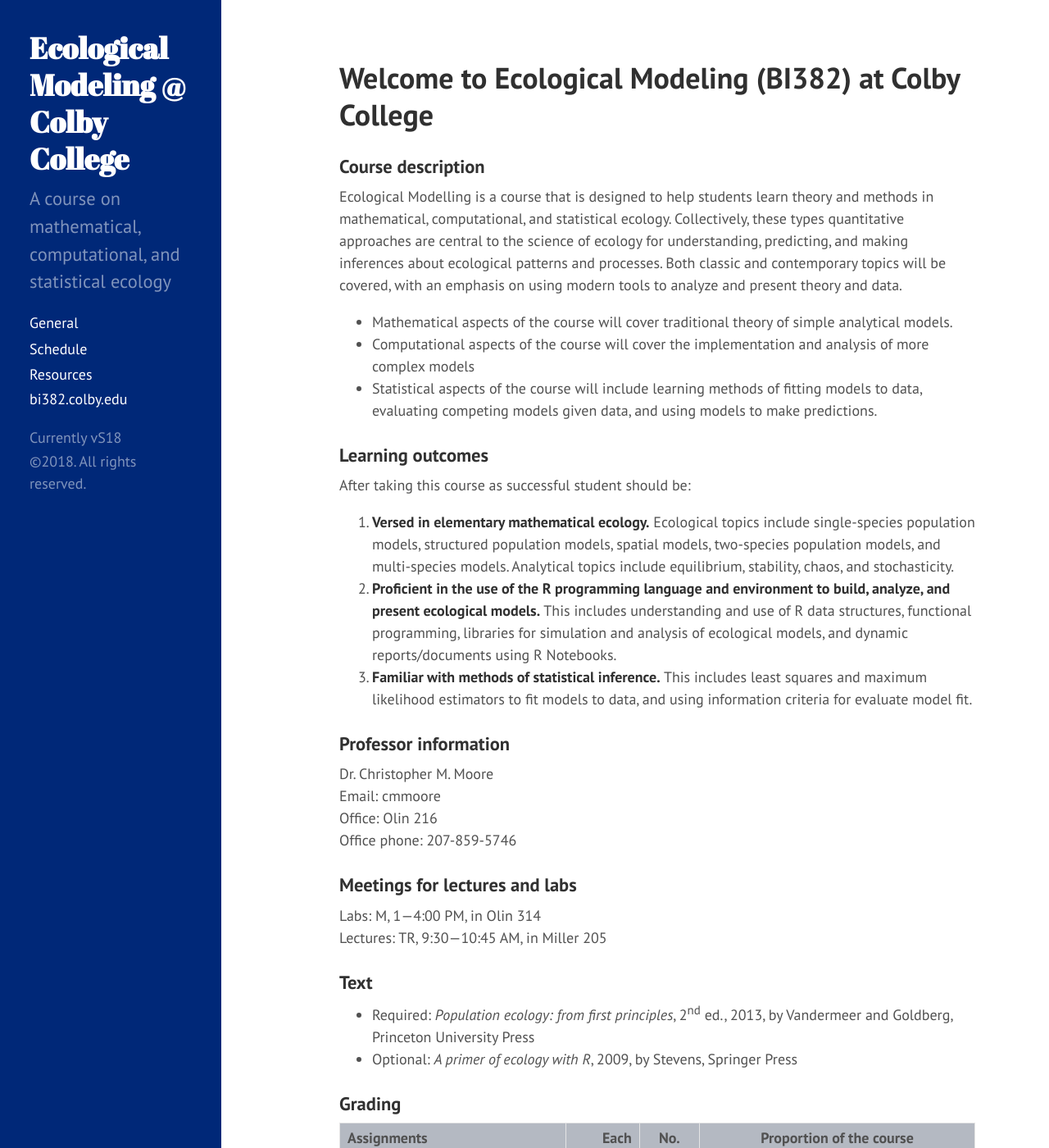
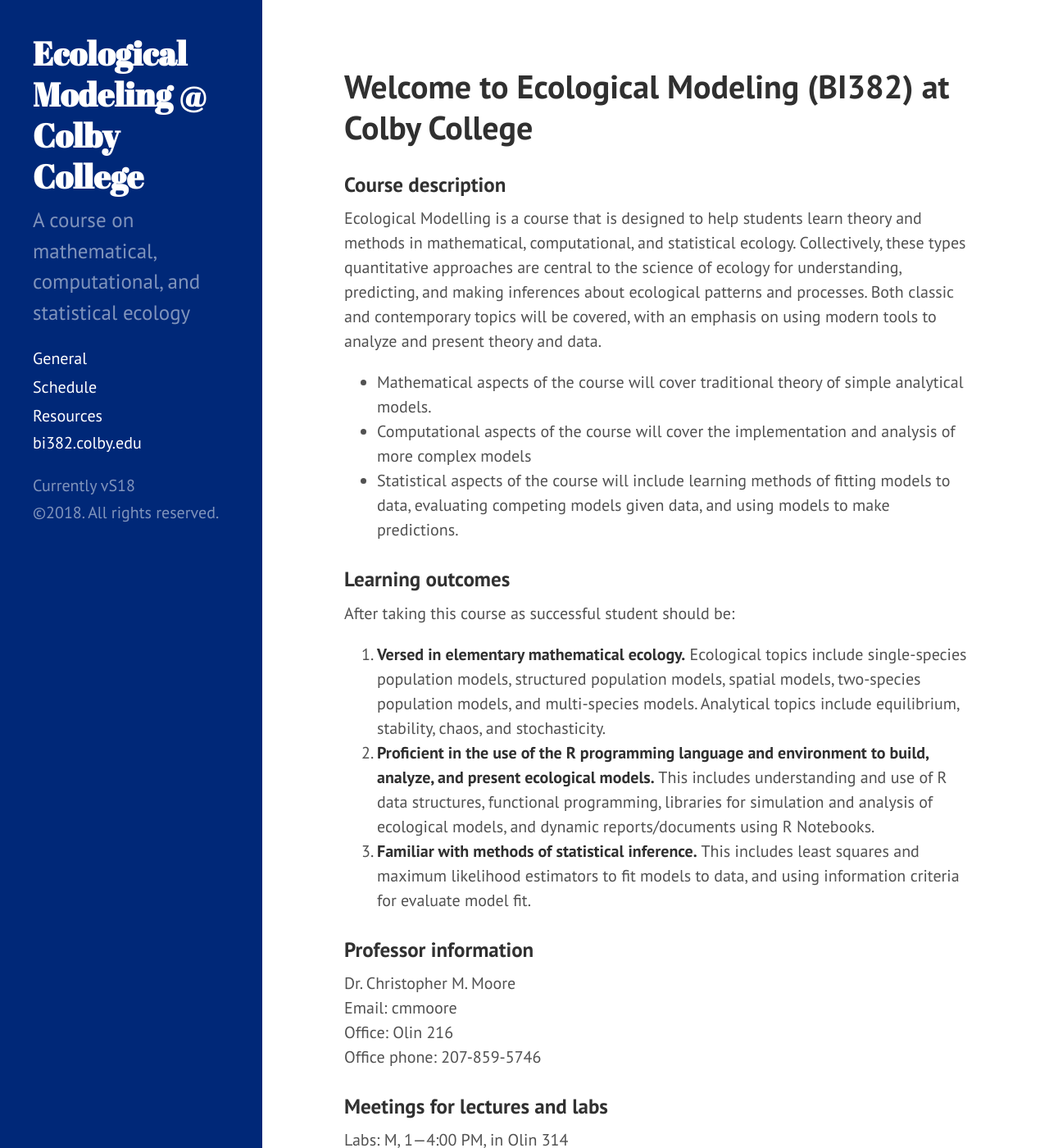
Before and after one commit to ColbyEcology/BI382_2018_Spring, a Jekyll site: the page built from index.md, in a window 1280 px wide and 1400 px high. Shown: the whole window at 82% size. Built offline with Jekyll 4.4.1, drawn with Linux system fonts in a browser that asks for light colours.

Commit message:
reduced container left largin

```diff
--- a/public/css/hyde.css
+++ b/public/css/hyde.css
@@ -36,12 +36,12 @@
 }
 @media (min-width: 48em) {
   html {
-    font-size: 14px;
+    font-size: 16px;
   }
 }
 @media (min-width: 58em) {
   html {
-    font-size: 18px;
+    font-size: 20px;
   }
 }
 
@@ -51,7 +51,7 @@
  *
  * Flexible banner for housing site name, intro, and "footer" content. Starts
  * out above content in mobile and later moves to the side with wider viewports.
- * width used to be 18rem, cm changed to 15
+ * sidebar width changes from 18 to 16
  */
 
 .sidebar {
@@ -66,7 +66,7 @@
     top: 0;
     left: 0;
     bottom: 0;
-    width: 15rem;
+    width: 16rem;
     text-align: left;
   }
 }
@@ -136,6 +136,7 @@
  *
  * Align the contents of the site above the proper threshold with some margin-fu
  * with a 25%-wide `.sidebar`.CM: *** max used to be 38***
+* CM reduced margin width by 2rem for both @media
  */
 
 .content {
@@ -146,14 +147,14 @@
 @media (min-width: 48em) {
   .content {
     max-width: 50rem;
-    margin-left: 20rem;
+    margin-left: 18rem;
     margin-right: 2rem;
   }
 }
 
 @media (min-width: 64em) {
   .content {
-    margin-left: 22rem;
+    margin-left: 20rem;
     margin-right: 4rem;
   }
 }
```
